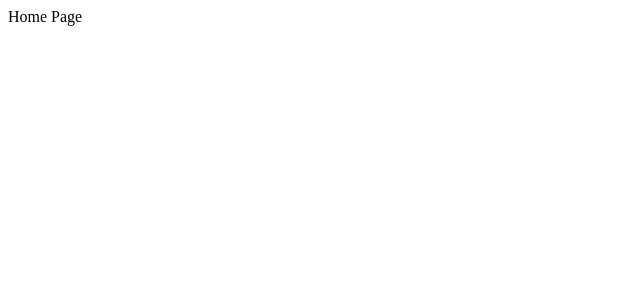
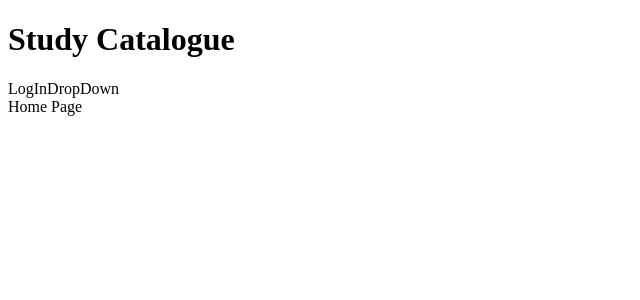
Before and after one commit to jo-rooke/FE-resource-catalogue, a React (Create React App) app: page / in a window 1280 px wide. Shown: the top 300 px of the page, without its empty margins (0-640 px from the left). Built offline with nearby package versions, Linux system fonts and the light colour scheme; the HTML template or start-up script is replaced by a standard one.

Commit message:
Added return typing

```diff
--- a/src/routes/AddResource.tsx
+++ b/src/routes/AddResource.tsx
@@ -1,5 +1,5 @@
 import React from "react";
 
-export default function AddResource() {
+export default function AddResource(): JSX.Element {
   return <div>Add Resource</div>;
 }
--- a/src/routes/Home.tsx
+++ b/src/routes/Home.tsx
@@ -1,5 +1,25 @@
 import React from "react";
+import PageHeader from "../components/PageHeader";
+import { IUser } from "../interfaces/IUser";
 
-export default function Home() {
-  return <div>Home Page</div>;
+export default function Home(props: {
+  loggedIn: boolean;
+  setLoggedIn: React.Dispatch<React.SetStateAction<boolean>>;
+  user: IUser | undefined;
+  setUser: React.Dispatch<React.SetStateAction<IUser | undefined>>;
+  allUsers: IUser[];
+}): JSX.Element {
+  return (
+    <>
+      <PageHeader
+        title={"Study Catalogue"}
+        allUsers={props.allUsers}
+        user={props.user}
+        setUser={props.setUser}
+        loggedIn={props.loggedIn}
+        setLoggedIn={props.setLoggedIn}
+      />
+      <div>Home Page</div>
+    </>
+  );
 }
--- a/src/routes/HomeLoggedIn.tsx
+++ b/src/routes/HomeLoggedIn.tsx
@@ -1,5 +1,5 @@
 import React from "react";
 
-export default function HomeLoggedIn() {
+export default function HomeLoggedIn(): JSX.Element {
   return <div>Home Page Logged In</div>;
 }
--- a/src/routes/IndividualResource.tsx
+++ b/src/routes/IndividualResource.tsx
@@ -1,5 +1,5 @@
 import React from "react";
 
-export default function IndividualResource() {
+export default function IndividualResource(): JSX.Element {
   return <div>Individual Resource</div>;
 }
```
